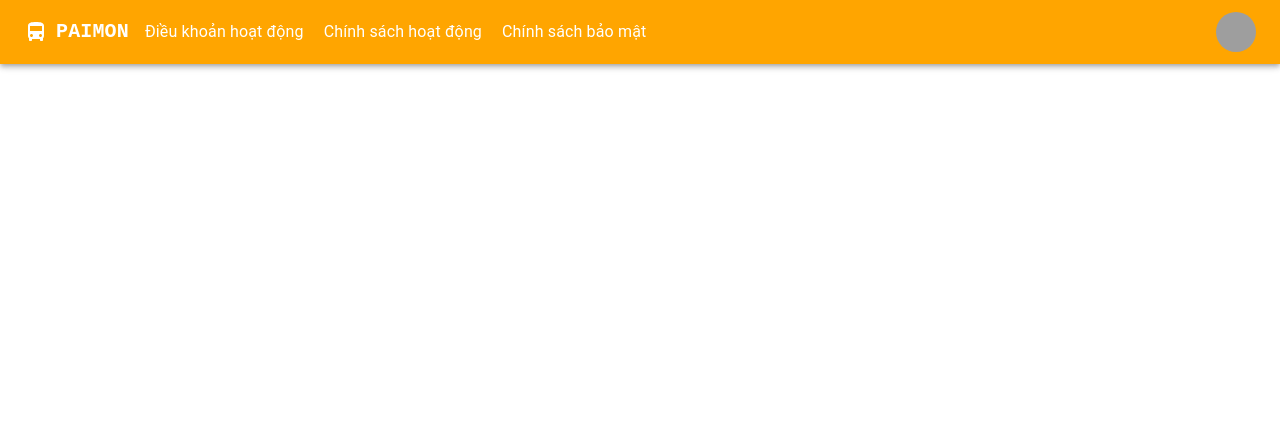
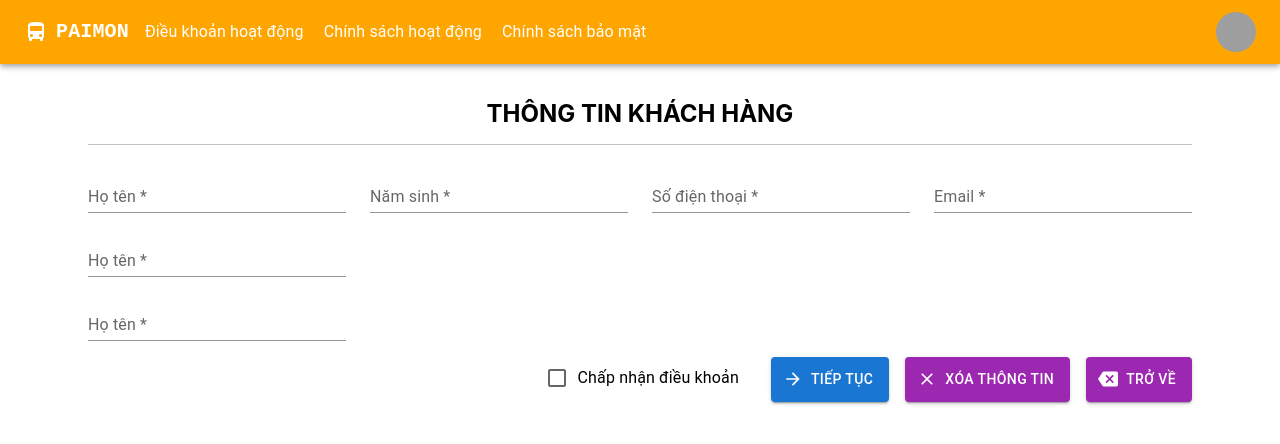
Before and after one commit to RioRichard/NhaXePaimonFE, a React (Create React App) app: page / in a window 1280 px wide. Shown: the top 444 px of the page. Built offline with nearby package versions, Linux system fonts and the light colour scheme; grey boxes are pictures that could not be loaded.

Commit message:
tạo layout

```diff
--- a/package.json
+++ b/package.json
@@ -17,6 +17,7 @@
     "@types/react-dom": "^18.0.11",
     "react": "^18.2.0",
     "react-dom": "^18.2.0",
+    "react-hook-form": "^7.43.2",
     "react-redux": "^8.0.5",
     "react-router-dom": "^6.8.2",
     "react-scripts": "5.0.1",
--- a/src/App.tsx
+++ b/src/App.tsx
@@ -1,11 +1,13 @@
-
+import React from 'react';
+import logo from './logo.svg';
 import './App.css';
+import Step2 from './Feature/Step2';
 import { Header } from './layout/Header';
-
 function App() {
   return (
     <div className="App">
-    <Header></Header>
+      <Header></Header>
+      <Step2></Step2>
     </div>
   );
 }
--- /dev/null
+++ b/src/Feature/Step2/index.tsx
@@ -0,0 +1,9 @@
+import Main from "./pages/Main";
+import { Route, Routes,Navigate } from 'react-router-dom';
+export default function Step2() {
+    return (
+        <Routes>
+            <Route path="/" element={<Main />} />
+        </Routes>
+    );
+}
--- a/src/Feature/Step2/pages/Main.tsx
+++ b/src/Feature/Step2/pages/Main.tsx
@@ -1,22 +1,60 @@
 import React from 'react';
 import Container from '@mui/material/Container';
-import Box from '@mui/material/Box';
-import { styled } from '@mui/material/styles';
+import Grid from '@mui/material/Grid';
+import { InputField } from '../../../custom-fields/InputField';
+import { FormProvider, useForm } from 'react-hook-form';
+import { CheckboxField } from '../../../custom-fields/CheckboxField';
+import Stack from '@mui/material/Stack';
+import { Button, Box } from '@mui/material';
+import ClearIcon from '@mui/icons-material/Clear';
+import ArrowForwardIcon from '@mui/icons-material/ArrowForward';
+import BackspaceIcon from '@mui/icons-material/Backspace';
 
-const Div = styled('div')(({ theme }) => ({
-    ...theme.typography.button,
-    backgroundColor: theme.palette.background.paper,
-    padding: theme.spacing(1),
-}));
+export default function Main() {
+    const methods = useForm<any>({
+        // defaultValues: initialValues,
+        // resolver: yupResolver(validationSchema)
+    });
+    return (
+        <FormProvider {...methods}>
+            <Container maxWidth="lg">
+                <Box sx={{ bgcolor: '', height: '100vh' }} >
+                    <Container maxWidth="lg">
+                        <h2 style={{ borderBottom: "#C1C1C1 1px solid", lineHeight: "60px" }} >THÔNG TIN KHÁCH HÀNG</h2>
+                        <Box sx={{ width: '100%' }}>
+                            <Grid container rowSpacing={1} columnSpacing={{ xs: 1, sm: 2, md: 3 }}>
+                                <Grid item md={3}>
+                                    <InputField name="name" label="Họ tên *" />
+                                    <InputField name="name" label="Họ tên *" />
+                                    <InputField name="name" label="Họ tên *" />
+                                </Grid>
+                                <Grid item md={3}>
+                                    <InputField name="dateOfBirth" label="Năm sinh *" />
+                                </Grid>
+                                <Grid item md={3}>
+                                    <InputField name="sdt" label="Số điện thoại *" />
+                                </Grid>
+                                <Grid item md={3}>
+                                    <InputField name="email" label="Email *" />
+                                </Grid>
+                            </Grid>
+                            <Stack direction="row-reverse" spacing={2}>
+                                <Button variant="contained" color="secondary" startIcon={<BackspaceIcon />} sx={{ ml: 1 }}>
+                                    Trở về
+                                </Button>
+                                <Button variant="contained" color="secondary" startIcon={<ClearIcon />} sx={{ ml: 1 }}>
+                                    Xóa thông tin
+                                </Button>
+                                <Button variant="contained" color="primary" startIcon={<ArrowForwardIcon />} sx={{ ml: 1 }}>
+                                    Tiếp tục
+                                </Button>
+                                <CheckboxField /*value={true} */ name="acept" label="Chấp nhận điều khoản" />
+                            </Stack>
 
-function Step2() {
-    return (
-        <Container maxWidth="lg">
-            <Box sx={{ bgcolor: '#cfe8fc', height: '100vh' }} >
-                <Div>{"This div's text looks like that of a button."}</Div>;
-            </Box>
-        </Container>
+                        </Box>
+                    </Container>
+                </Box>
+            </Container>
+        </FormProvider>
     )
 }
-
-export default React.memo(Step2);
--- /dev/null
+++ b/src/custom-fields/CheckboxField.tsx
@@ -0,0 +1,29 @@
+import { Checkbox, FormControl, FormControlLabel, FormGroup, FormHelperText } from '@mui/material';
+import { Controller, useFormContext } from 'react-hook-form';
+
+interface CheckboxFieldProps {
+    name: any;
+    label?: string;
+    disabled?: boolean;
+}
+
+export function CheckboxField(props: CheckboxFieldProps) {
+    const { control } = useFormContext();
+    const { name, label, disabled } = props;
+
+    return (
+        <Controller
+            name={name}
+            control={control}
+            defaultValue={false}
+            render={({ field: { onChange, value }, fieldState: { error } }) => (
+                <FormControl error={!!error}>
+                    <FormGroup>
+                        <FormControlLabel disabled={disabled} control={<Checkbox checked={value} value={value} onChange={onChange} />} label={label} />
+                    </FormGroup>
+                    <FormHelperText>{error && error?.message}</FormHelperText>
+                </FormControl>
+            )}
+        />
+    );
+}
--- /dev/null
+++ b/src/custom-fields/InputField.tsx
@@ -0,0 +1,57 @@
+import { TextField, Typography } from '@mui/material';
+import { Controller, useFormContext } from 'react-hook-form';
+
+interface InputFieldProps {
+    name: any;
+    label?: string;
+    type?: string;
+    disabled?: boolean;
+    multiline?: boolean;
+    rows?: number;
+    multiple?: boolean;
+    placeholder?: string;
+    defaultValue?: string;
+    hidden?: boolean;
+    value?:any;
+}
+
+export function InputField(props: InputFieldProps) {
+    const { control } = useFormContext();
+    const { name, label, type, disabled, multiline, rows, multiple, placeholder, defaultValue, hidden, value } = props;
+
+    return (
+        <Controller
+            name={name}
+            control={control}
+            render={({ field: { onChange, value }, fieldState: { error } }) => (
+                <>
+                    {(type === 'file' || type === 'date') && (
+                        <>
+                            <br />
+                            <Typography color={error && 'error'}>{label}</Typography>
+                        </>
+                    )}
+
+                    <TextField
+                        sx={{ mb: 2, display: hidden ? 'none' : 'block' }}
+                        label={type === 'file' || type === 'date' ? '' : label}
+                        value={value || defaultValue || ''}
+                        onChange={(value) => onChange(value)}
+                        fullWidth
+                        error={!!error}
+                        helperText={error?.message}
+                        type={type}
+                        variant="standard"
+                        disabled={disabled}
+                        placeholder={placeholder}
+                        multiline={multiline}
+                        rows={rows}
+                        inputProps={{
+                            multiple: multiple
+                        }}
+                    />
+                </>
+            )}
+        />
+    );
+}
```
Also changed, not shown: 1 other file (tests, documents, lock files or other folders).
